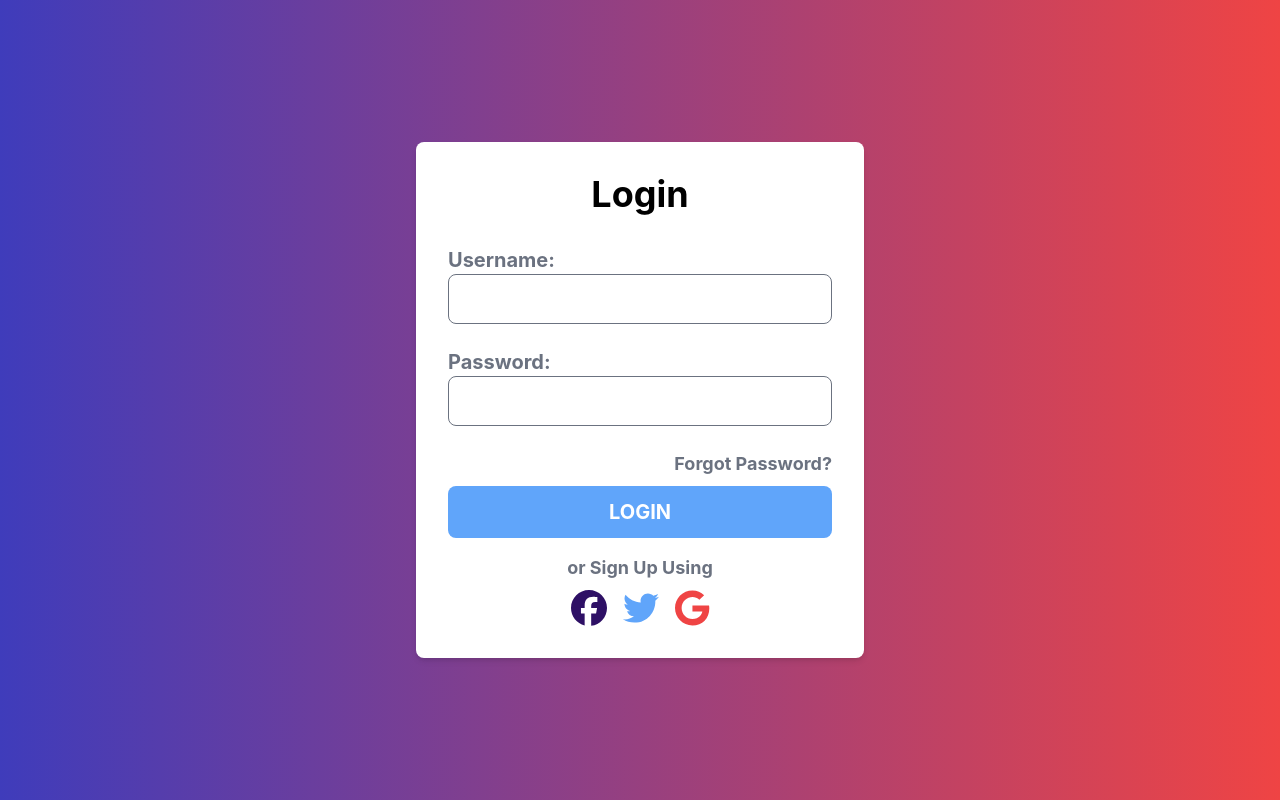
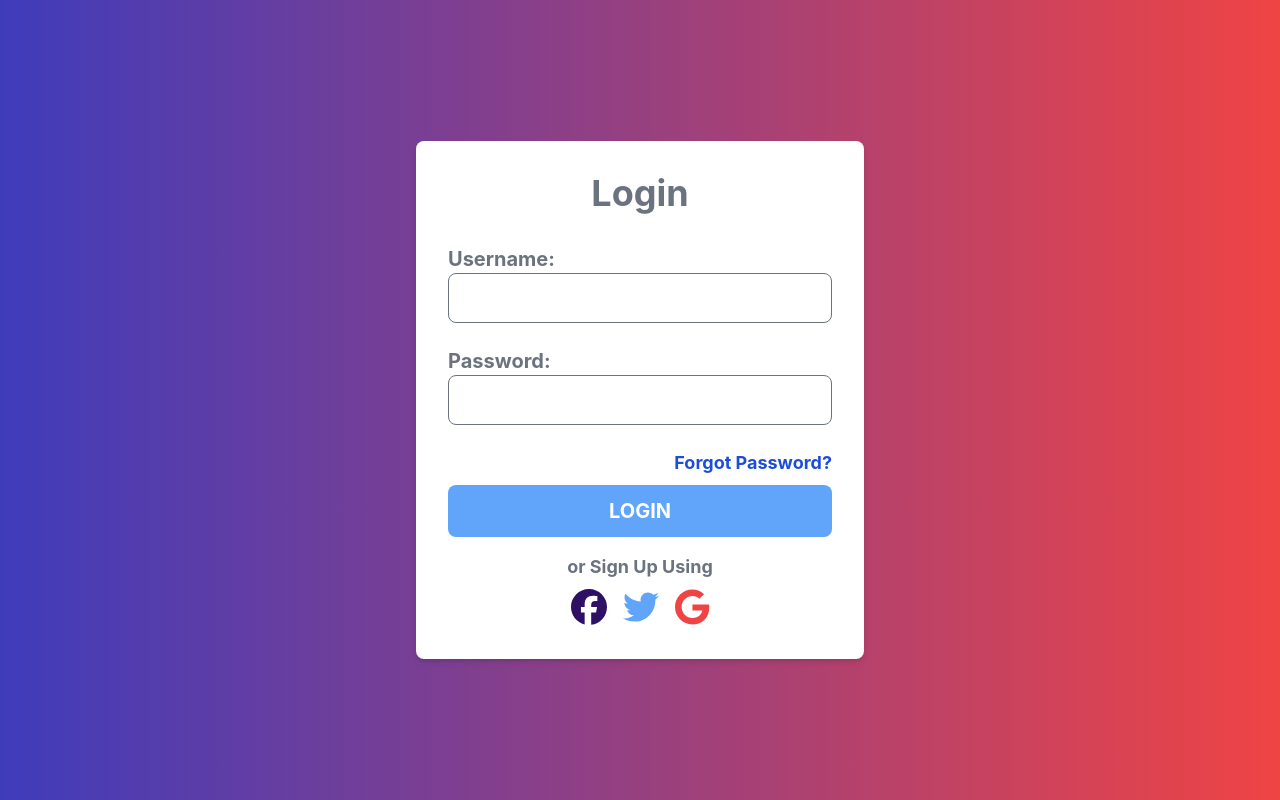
Before and after one commit to muralirajCSE29/Hackathon_Website, a React (Create React App) app: page /login in a window 1280 px wide. Built offline with nearby package versions, Linux system fonts and the light colour scheme.

Commit message:
Update Login.js

```diff
--- a/src/Login.js
+++ b/src/Login.js
@@ -1,8 +1,11 @@
 import React, { useState } from "react";
 import { FontAwesomeIcon } from "@fortawesome/react-fontawesome";
-import { faFacebook, faTwitter, faGoogle } from "@fortawesome/free-brands-svg-icons";
+import {
+  faFacebook,
+  faTwitter,
+  faGoogle,
+} from "@fortawesome/free-brands-svg-icons";
 import { Link } from "react-router-dom";
-
 
 function LoginPage() {
   const [username, setUsername] = useState("");
@@ -25,9 +28,7 @@ function LoginPage() {
   return (
     <div className="flex items-center justify-center min-h-screen bg-gradient-to-r from-purple to-red">
       <div className="bg-white rounded-lg shadow-md p-8 w-full md:max-w-md">
-        <h1 className="text-4xl font-bold text-center mb-8 text-gray-800">
-          Login
-        </h1>
+        <h1 className="text-4xl font-bold text-center mb-8 text-gray">Login</h1>
         <form onSubmit={handleSubmit}>
           <div className="mb-6">
             <label htmlFor="username" className="text-xl font-bold text-gray">
@@ -58,7 +59,7 @@ function LoginPage() {
             <Link to="/forgotpassword">
               <button
                 type="button"
-              className="text-lg text-gray font-bold hover:underline focus:outline-none"
+                className="text-lg text-blue1 font-bold hover:underline focus:outline-none"
               >
                 Forgot Password?
               </button>
@@ -77,18 +78,36 @@ function LoginPage() {
               or Sign Up Using
             </span>
             <div className="flex justify-center">
+              <a
+                href="https://www.facebook.com/login"
+                target="_blank"
+                rel="noopener noreferrer"
+              >
                 <FontAwesomeIcon
                   icon={faFacebook}
                   className="text-4xl text-violetlogo hover:text-blue cursor-pointer mx-2"
                 />
+              </a>
+              <a
+                href="https://www.twitter.com/login"
+                target="_blank"
+                rel="noopener noreferrer"
+              >
                 <FontAwesomeIcon
                   icon={faTwitter}
                   className="text-4xl text-blue hover:text-blue cursor-pointer mx-2"
                 />
+              </a>
+              <a
+                href="https://accounts.google.com/login"
+                target="_blank"
+                rel="noopener noreferrer"
+              >
                 <FontAwesomeIcon
                   icon={faGoogle}
                   className="text-4xl text-red hover:text-blue cursor-pointer mx-2"
                 />
+              </a>
             </div>
           </div>
         </form>
```
Lines whose indentation alone changed are shown as unchanged.
